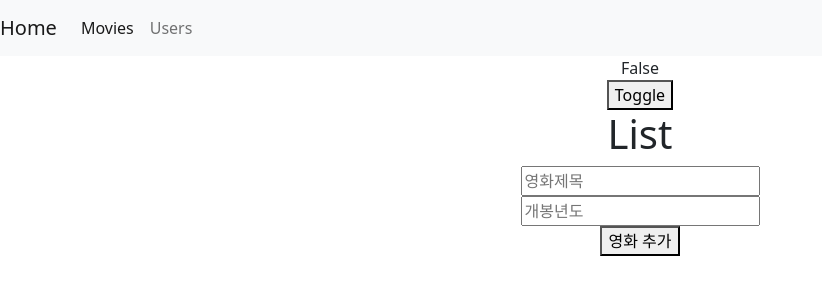
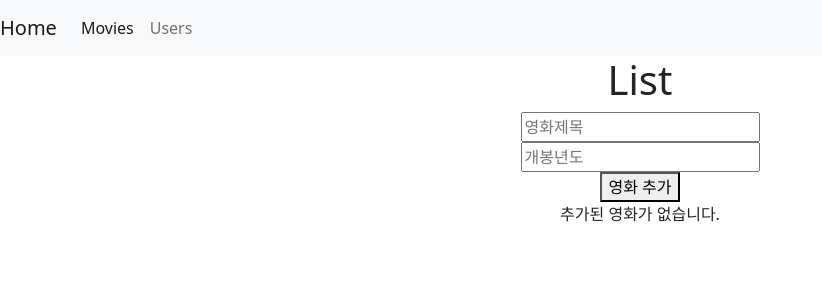
Before and after one commit to hava12/filming-front, a React (Create React App) app: page /movies in a window 1280 px wide. Shown: the top 300 px of the page, without its empty margins (0-822 px from the left). Built offline with nearby package versions, Linux system fonts and the light colour scheme.

Commit message:
json Data 화면 표시 및 Card, Spinner 적용

```diff
--- a/src/App.js
+++ b/src/App.js
@@ -1,11 +1,10 @@
 import "./App.css";
 import React, { useState, useEffect } from "react";
-import Counter from "./components/Counter";
-import Movie from "./components/Movie";
-import MovieForm from "./components/MovieForm";
 import Navbar from "./components/Navbar";
 import { BrowserRouter as Router, Switch, Route, Routes } from "react-router-dom";
 import Users from "./pages/Users";
+import Home from "./pages/Home";
+import Movies from "./pages/Movies";
 
 function App() {
     useEffect(() => {
@@ -14,15 +13,6 @@ function App() {
     console.log("rendering");
     const [username, setUsername] = useState("");
     const [password, setPassword] = useState("");
-    const [condition, setCondition] = useState(false);
-
-    const toggle = () => {
-        setCondition(!condition);
-    };
-
-    useEffect(() => {
-        console.log(condition);
-    }, [condition]);
 
     const onSubmit = (e) => {
         e.preventDefault();
@@ -30,40 +20,13 @@ function App() {
         alert("submitted");
     };
 
-    const renderCondition = condition ? "True" : "False";
-
-    const [movies, setMovies] = useState([]);
-
-    const removeMovie = (id) => {
-        setMovies(movies.filter((movie) => movie.id !== id));
-    };
-
-    const renderMovies =
-        movies.length > 0
-            ? movies.map((movie) => {
-                  return <Movie movie={movie} key={movie.id} removeMovie={removeMovie} />;
-              })
-            : "추가된 영화가 없습니다.";
-
-    const addMovie = (movie) => {
-        setMovies([...movies, movie]);
-    };
-
     return (
         <Router>
             <div className="App">
                 <Navbar />
+                <div className="container">
                     <Routes>
-                    <Route
-                        path="/movies"
-                        element={
-                            <div>
-                                {condition ? <div>True</div> : <div>False</div>}
-                                <button onClick={toggle}>Toggle</button>
-                                <MovieForm addMovie={addMovie} />
-                            </div>
-                        }
-                    />
+                        <Route path="/movies" element={<Movies />} />
                         <Route
                             path="/users"
                             element={
@@ -77,8 +40,9 @@ function App() {
                                 </>
                             }
                         />
-                    <Route path="/" element={<h1>Home</h1>} exact />
+                        <Route path="/" element={<Home />} exact />
                     </Routes>
+                </div>
             </div>
         </Router>
     );
--- /dev/null
+++ b/src/components/Spinner.js
@@ -0,0 +1,11 @@
+import React from "react";
+
+const Spinner = () => {
+    return (
+        <div class="spinner-border" style={{ width: "3rem", height: "3rem" }} role="status">
+            <span class="visually-hidden">Loading...</span>
+        </div>
+    );
+};
+
+export default Spinner;
--- /dev/null
+++ b/src/components/UserList.js
@@ -0,0 +1,18 @@
+import React from "react";
+
+const UserList = ({ users }) => {
+    console.log(users);
+    return (
+        <div>
+            {users.map((user) => {
+                return (
+                    <div className="card mb-2" key={user.id}>
+                        <div className="card-body p-3">{user.name}</div>
+                    </div>
+                );
+            })}
+        </div>
+    );
+};
+
+export default UserList;
--- /dev/null
+++ b/src/pages/Home.js
@@ -0,0 +1,7 @@
+import React from "react";
+
+const Home = () => {
+    return <h1>Home</h1>;
+};
+
+export default Home;
--- /dev/null
+++ b/src/pages/Movies.js
@@ -0,0 +1,33 @@
+import React, { useState } from "react";
+import MovieForm from "../components/MovieForm";
+import Movie from "../components/Movie";
+
+const Movies = () => {
+    const [movies, setMovies] = useState([]);
+
+    const removeMovie = (id) => {
+        setMovies(movies.filter((movie) => movie.id !== id));
+    };
+
+    const addMovie = (movie) => {
+        setMovies([...movies, movie]);
+    };
+
+    const renderMovies =
+        movies.length > 0
+            ? movies.map((movie) => {
+                  return <Movie movie={movie} key={movie.id} removeMovie={removeMovie} />;
+              })
+            : "추가된 영화가 없습니다.";
+
+    return (
+        <>
+            <div>
+                <MovieForm addMovie={addMovie} />
+                {renderMovies}
+            </div>
+        </>
+    );
+};
+
+export default Movies;
--- a/src/pages/Users.js
+++ b/src/pages/Users.js
@@ -1,13 +1,24 @@
-import React, { useEffect } from "react";
+import React, { useEffect, useState } from "react";
 import axios from "axios";
+import UserList from "../components/UserList";
+import Spinner from "../components/Spinner";
 
 const Users = () => {
+    const [users, setUsers] = useState([]);
+    const [loading, setLoading] = useState(true);
     useEffect(() => {
         axios.get("https://jsonplaceholder.typicode.com/users").then((res) => {
-            console.log(res);
+            setUsers(res.data);
+            setLoading(false);
         });
-    });
-    return <h1>Users</h1>;
+    }, []);
+
+    return (
+        <>
+            <h1>Users</h1>
+            {loading ? <Spinner /> : <UserList users={users} />}
+        </>
+    );
 };
 
 export default Users;
```
Lines whose indentation alone changed are shown as unchanged.
